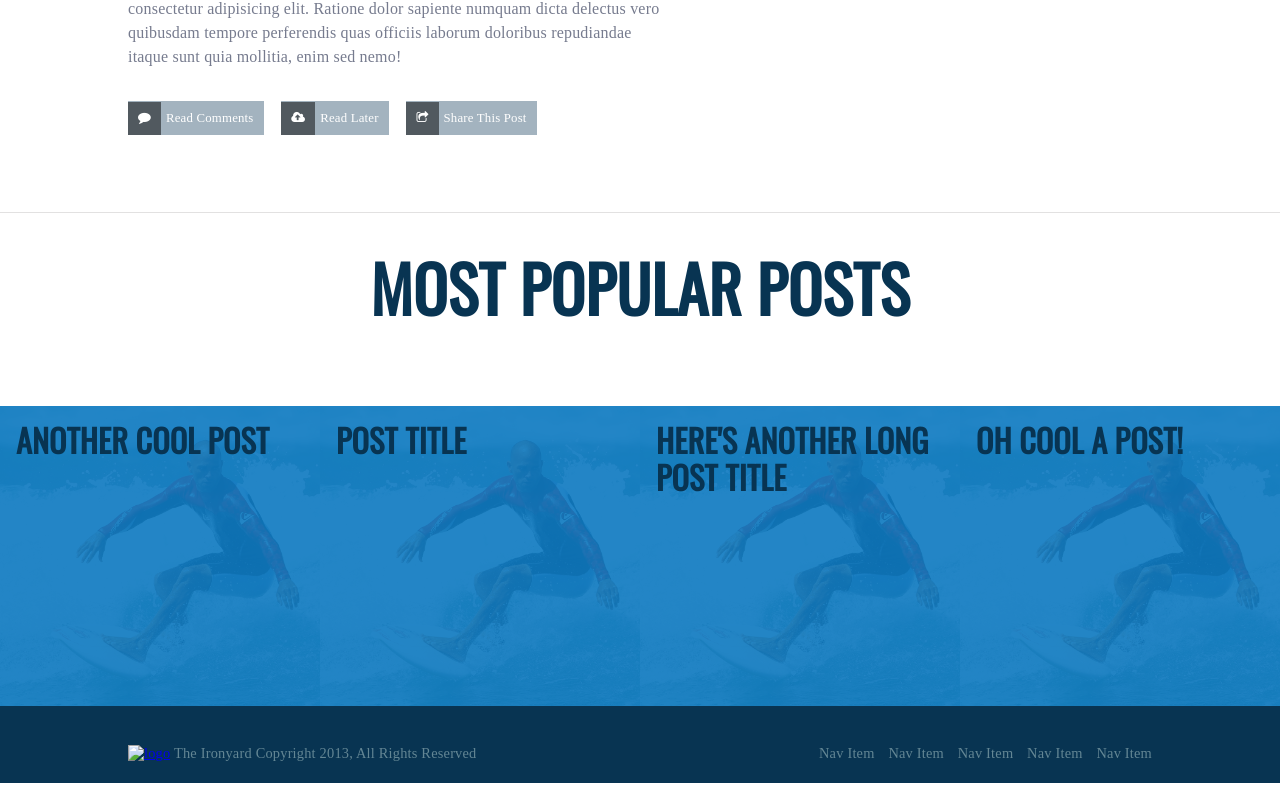
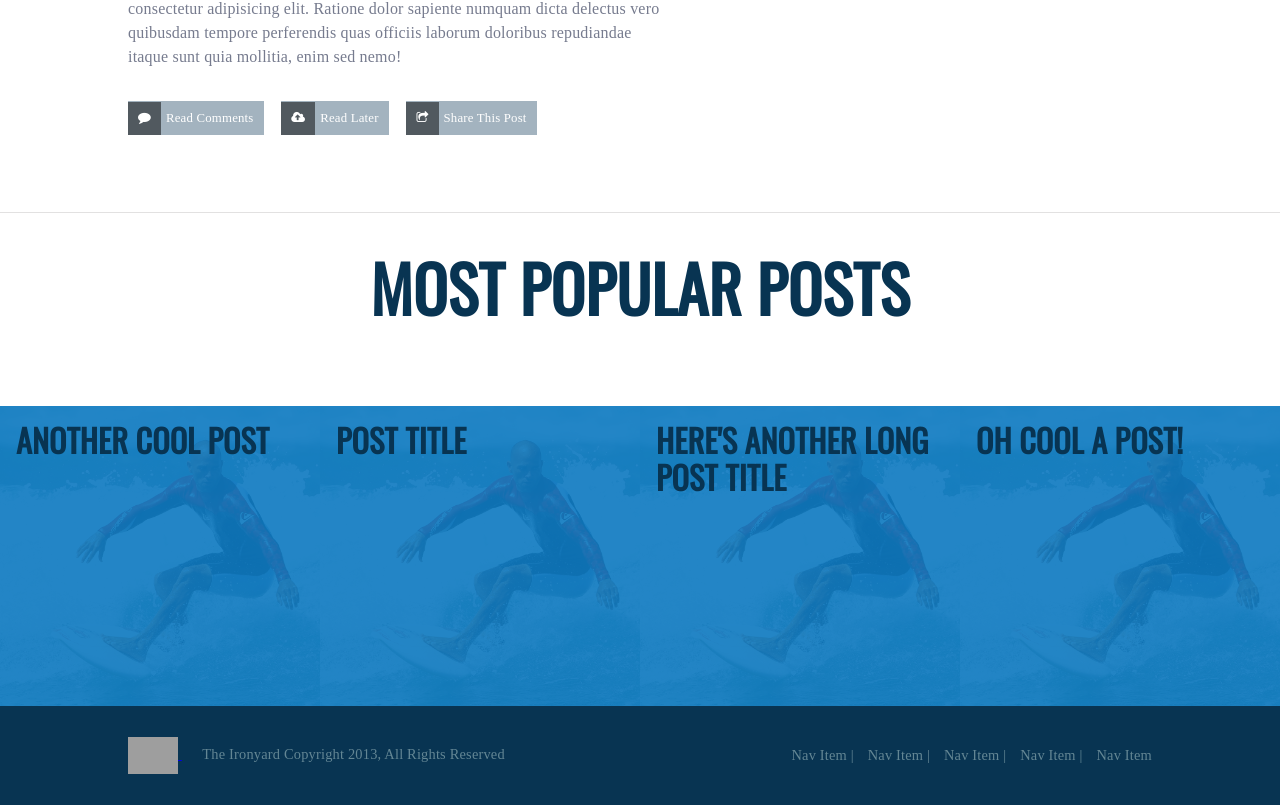
Before and after one commit to russpate/Assignment3, a plain HTML site: page index.html in a window 1280 px wide. Shown: the part 1327-2132 px from the top of the page. Before the commit the page ends 2110 px from the top, so only its background shows below. Drawn offline with nearby package versions, Linux system fonts and the light colour scheme; grey boxes are pictures that could not be loaded.

Commit message:
feet don't fail me now; added footer style

```diff
--- a/index.html
+++ b/index.html
@@ -13,8 +13,10 @@
       <header>
         <nav>
           <ul class="logo">
-            <li><a href="#"><img src="Images/waveLogo.png" alt="logo"></a></li>
-            <li><a href="#">Surf & Paddle Co. Blog</a></li>
+            <li>
+              <a href="#"><img src="Images/waveLogo.png" alt="logo"></a></li>
+            <li>
+              <a href="#">Surf & Paddle Co. Blog</a></li>
           </ul>
           <ul class="navigation">
             <li><a href="#">About</a></li>
@@ -114,16 +116,22 @@
   </body>
   <footer>
     <div class="row">
-      <ul class="TIYlogo">
-        <li><a href="#"><img src="#" alt="logo"></a> The Ironyard Copyright 2013, All Rights Reserved</li>
-      </ul>
-      <ul class="navigation">
-        <li><a href="#">Nav Item</a></li>
-        <li><a href="#">Nav Item</a></li>
-        <li><a href="#">Nav Item</a></li>
-        <li><a href="#">Nav Item</a></li>
-        <li><a href="#">Nav Item</a></li>
-      </ul>
+      <div class="footerWrap">
+        <ul class="TIYlogoWrap">
+          <li class="TIYlogo">
+            <a href="#">
+              <img src="http://tiy-atlanta.github.io/january2015/images/logo.png" alt="logo">
+            </a></li>
+            <li>The Ironyard Copyright 2013, All Rights Reserved</li>
+          <span class="footer-navigation">
+            <li><a href="#">Nav Item</a> |</li>
+            <li><a href="#">Nav Item</a> |</li>
+            <li><a href="#">Nav Item</a> |</li>
+            <li><a href="#">Nav Item</a> |</li>
+            <li><a href="#">Nav Item</a></li>
+          </span>
+        </ul>
+      </div>
     </div>
   </footer>
 </html>
--- a/style.css
+++ b/style.css
@@ -298,21 +298,35 @@ span.advert{
 }
 footer{
     background-color:#083452;
-    padding:3% 0;
     color: #638694;
     font-size: .9em;
+}
+.footerWrap{
+  padding:3% 0;
 }
 footer li{
     display:inline;
 }
-.TIYlogo{
-    float:left;
+.TIYlogoWrap{
+    position:relative;
 }
-footer ul.navigation{
-    float:right;
+.TIYlogo img{
+  width:50px;
+  vertical-align:middle;
 }
-footer ul.navigation a {
+.TIYlogo a{
+  margin-right:2%;
+}
+span.footer-navigation{
+  position:absolute;
+  right:0;
+  top:10px;
+}
+span.footer-navigation a {
     text-decoration: none;
     color: #638694;
     padding-left: 10px;
 }
+span.footer-navigation a:hover{
+  color:white;
+}
```
